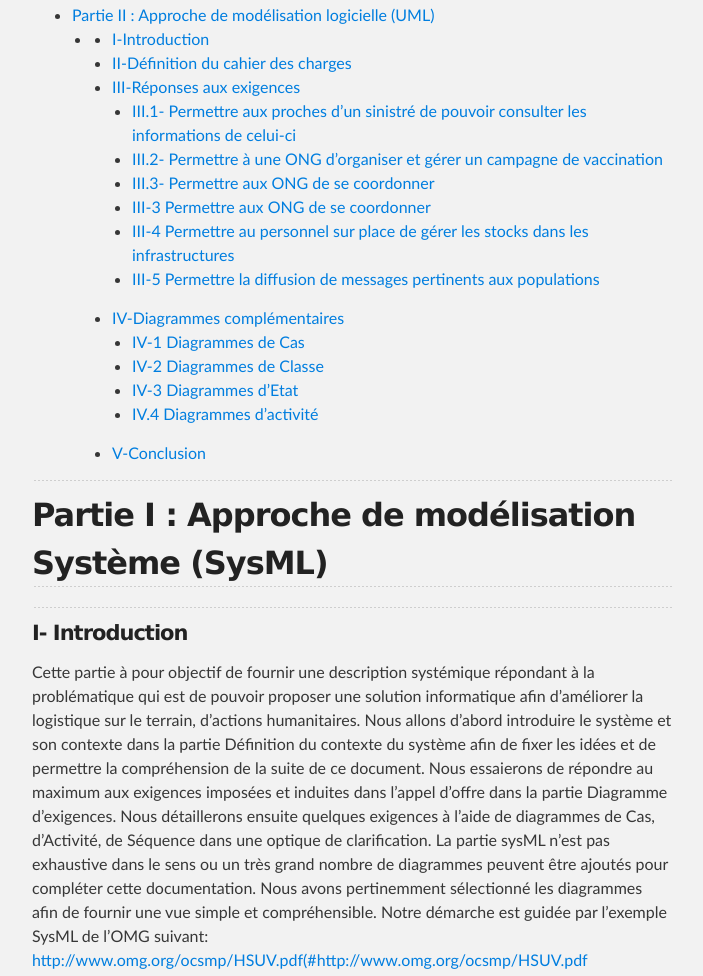
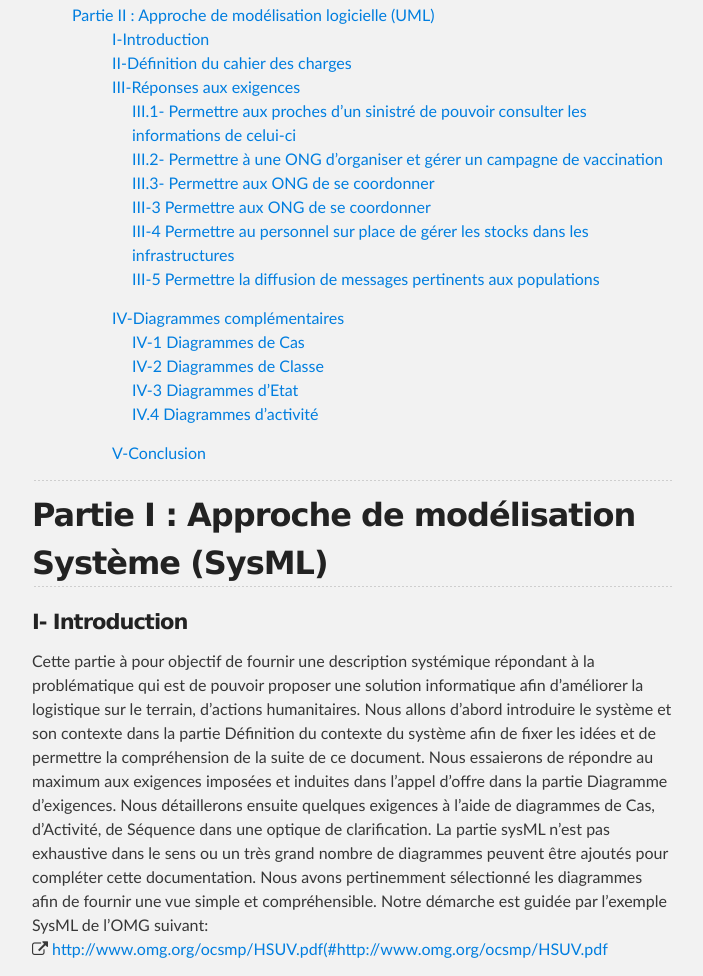
Before and after one commit to NephtysOrg/mod_humanitaire, a plain HTML site: page index.html in a window 1280 px wide. Shown: the part 775-1751 px from the top of the page, without its empty margins (288-991 px from the left). Drawn offline with Linux system fonts and the light colour scheme.

Commit message:
adding some icons and anchors

```diff
--- a/index.html
+++ b/index.html
@@ -7,6 +7,7 @@
         <meta name="description" content="Humanitarian Modeling : Modélisation d&#39;un système d&#39;information dédié à l&#39;humanitaire">
 
         <link rel="stylesheet" type="text/css" media="screen" href="stylesheets/stylesheet.css">
+        <link rel="stylesheet" href="https://maxcdn.bootstrapcdn.com/font-awesome/4.4.0/css/font-awesome.min.css">
 
         <title>Humanitarian Modeling</title>
     </head>
@@ -18,6 +19,7 @@
             <header class="inner">
                 <a id="forkme_banner" href="https://github.com/NephtysOrg/mod_humanitaire">View on GitHub</a>
 
+                <a name="tableofcontent"><span class="octicon octicon-link"></span></a>
                 <h1 id="project_title">Humanitarian Modeling</h1>
                 <h2 id="project_tagline">Modélisation d&#39;un système d&#39;information dédié à l&#39;humanitaire</h2>
 
@@ -34,6 +36,7 @@
                 <p><div class="toc">
                     <ul>
                         <li><ul>
+
                                 <li><a href="#partie-i-approche-de-modélisation-système-sysml">Partie I : Approche de modélisation Système (SysML)</a><ul>
                                         <li><ul>
                                                 <li><a href="#i-introduction">I- Introduction</a></li>
@@ -97,14 +100,10 @@
 
                 <h2 id="partie-i-approche-de-modélisation-système-sysml"><a href="#partie-i--approche-de-mod%C3%A9lisation-syst%C3%A8me-sysml"><span class="octicon octicon-link"></span></a>Partie I : Approche de modélisation Système (SysML)</h2>
 
-                <hr>
-
-
-
                 <h4 id="i-introduction"><a href="#i--introduction"><span class="octicon octicon-link"></span></a>I- Introduction</h4>
 
                 <p>Cette partie à pour objectif de fournir une description systémique répondant à la problématique qui est de pouvoir proposer une solution informatique afin d’améliorer la logistique sur le terrain, d’actions humanitaires. Nous allons d’abord introduire le système et son contexte dans la partie Définition du contexte du système afin de fixer les idées et de permettre la compréhension de la suite de ce document. Nous essaierons de répondre au maximum aux exigences imposées et induites dans l’appel d’offre dans la partie Diagramme d’exigences. Nous détaillerons ensuite quelques exigences à l’aide de diagrammes de Cas, d’Activité, de Séquence dans une optique de clarification. La partie sysML n’est pas exhaustive dans le sens ou un très grand nombre de diagrammes peuvent être ajoutés pour compléter cette documentation. Nous avons pertinemment sélectionné les diagrammes afin de fournir une vue simple et compréhensible. Notre démarche est guidée par l’exemple SysML de l’OMG suivant:  <br>
-                    <a href="http://www.omg.org/ocsmp/HSUV.pdf%28#http://www.omg.org/ocsmp/HSUV.pdf%29">http://www.omg.org/ocsmp/HSUV.pdf(#http://www.omg.org/ocsmp/HSUV.pdf</a></p>
+                <i class="fa fa-external-link"></i>   <a href="http://www.omg.org/ocsmp/HSUV.pdf%28#http://www.omg.org/ocsmp/HSUV.pdf%29">http://www.omg.org/ocsmp/HSUV.pdf(#http://www.omg.org/ocsmp/HSUV.pdf</a></p>
 
 
 
@@ -116,13 +115,15 @@
 
                 <p>Les images suivantes représentent le système dans son environnement et les acteurs interagissants sur le système.</p>
 
-                <p><img src="images/schemas/humanitaire_system.png" alt="" title=""></p>
+                <p><img src="images/schemas/humanitaire_system.png" alt="" title=""></p><br>
 
-                <p><img src="images/schemas/humanitaire_system_external.png" alt="" title=""></p>
+                <p><img src="images/schemas/humanitaire_system_external.png" alt="" title=""></p><br>
 
-                <p><img src="images/schemas/humanitaire_system_external_links.png" alt="" title=""></p>
+                <p><img src="images/schemas/humanitaire_system_external_links.png" alt="" title=""></p><br>
 
-                <p>Description des images dans II.2</p>
+                <p>La description des différents schémas précédents seront décris dans la partie II.2 </p>
+                <a href="#tableofcontent"><i class="fa fa-chevron-circle-up"></i></a>
+
 
 
 
--- a/stylesheets/stylesheet.css
+++ b/stylesheets/stylesheet.css
@@ -35,7 +35,7 @@ footer, header, hgroup, menu, nav, section {
   display: block;
 }
 
-ol, ul {
+ol, ul, li {
   list-style: none;
 }
 
```
